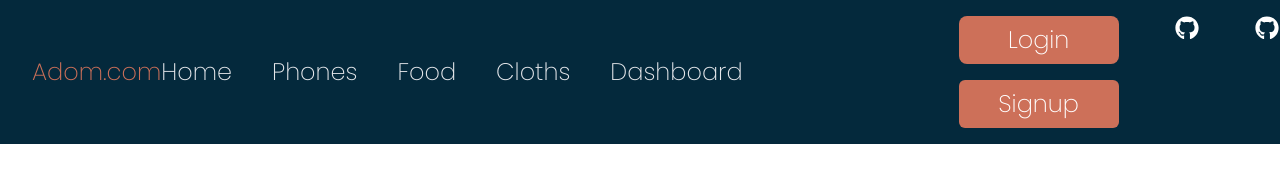
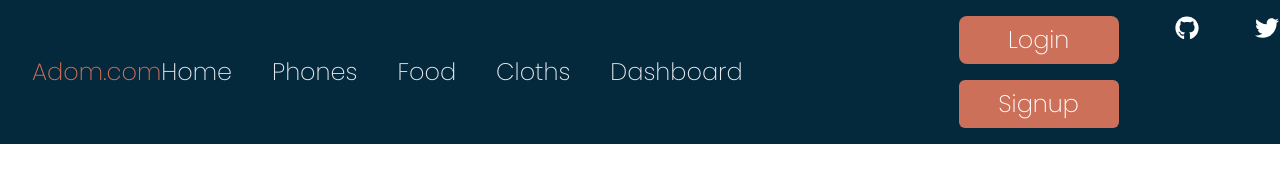
Before and after one commit to Clifftech123/react-ecommerce_website, a React (Create React App) app: page / in a window 1280 px wide. Shown: the top 194 px of the page. Built offline with nearby package versions, Linux system fonts and the light colour scheme.

Commit message:
i added tiwtter icon

```diff
--- a/src/Components/navbarComponent.jsx
+++ b/src/Components/navbarComponent.jsx
@@ -1,5 +1,5 @@
 import React, { useState } from "react";
-import { FaGithub } from "react-icons/fa";
+import { FaGithub,FaTwitter } from "react-icons/fa";
 import { useNavigate } from "react-router-dom";
 import { NavLink } from "react-router-dom";
 
@@ -94,11 +94,18 @@ const NavBarComponent = () => {
 												</button>
 											</span>
 										</div>
-										<li className="p-4 text-white">
+										{/* SOCIAL ICONS  */}
+										<li
+											title="Github"
+											className="  hidden lg:block p-4 text-white"
+										>
 											<FaGithub />
 										</li>
-										<li className="p-4 text-white">
-											<FaGithub />
+										<li
+											title="tWitter"
+											className=" hidden lg:block   p-4 text-white"
+										>
+											<FaTwitter />
 										</li>
 									</ul>
 								</div>
```
